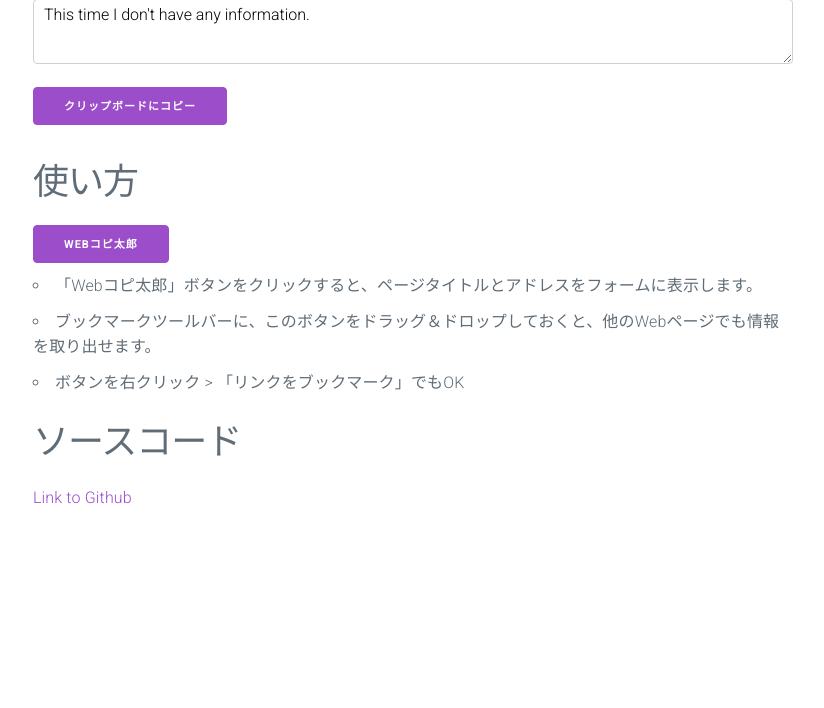
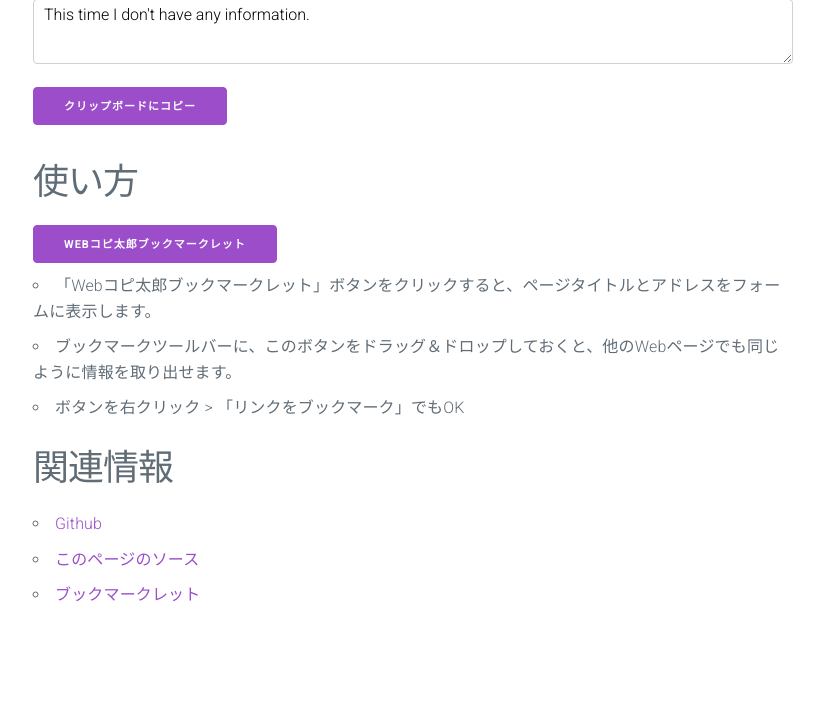
Before and after one commit to ycatch/copy-taro, a PHP site: page / in a window 1280 px wide. Shown: the part 317-1025 px from the top of the page, without its empty margins (227-1051 px from the left). Before the commit the page ends 821 px from the top, so only its background shows below. Run offline with PHP 8.4, Linux system fonts and the light colour scheme; some libraries are stand-ins or nearby versions.

Commit message:
説明文とコードを少し修正

```diff
--- a/index.php
+++ b/index.php
@@ -28,7 +28,9 @@
 
             <h2>見ていたページ</h2>
             <?php
-                if(!empty($_POST)) {
+                if(empty($_POST)) {
+                    $output = "This time I don't have any information.";
+                } else {
                     $output = "";
                     foreach($_POST as $key => $value) {
                         if ($key == "title") {
@@ -36,8 +38,6 @@
                         }
                         $output = $output.htmlspecialchars($value, ENT_QUOTES)."\n";
                     }
-                } else {
-                    $output = "This time I don't have any information.";
                 }
             ?>
             <form>
@@ -49,20 +49,23 @@
 
             <h2>使い方</h2>
 
-            <a class="button" href="javascript:void((function(undefined){var f=document.createElement('form');document.body.appendChild(f);var title=document.title;var input=document.createElement('input');input.setAttribute('type','hidden');input.setAttribute('name','title');input.setAttribute('value',title);f.appendChild(input);var uri=location.href;var input=document.createElement('input');input.setAttribute('type','hidden');input.setAttribute('name','uri');input.setAttribute('value',uri);f.appendChild(input);f.method='POST';f.target='_blank';f.action='https://www.catch.jp/program/copy-taro/index.php';f.submit()})());">Webコピ太郎</a>
+            <a class="button" href="javascript:void((function(undefined){var f=document.createElement('form');document.body.appendChild(f);var title=document.title;var input=document.createElement('input');input.setAttribute('type','hidden');input.setAttribute('name','title');input.setAttribute('value',title);f.appendChild(input);var uri=location.href;var input=document.createElement('input');input.setAttribute('type','hidden');input.setAttribute('name','uri');input.setAttribute('value',uri);f.appendChild(input);f.method='POST';f.target='_blank';f.action='https://www.catch.jp/program/copy-taro/index.php';f.submit()})());">Webコピ太郎ブックマークレット</a>
 
             <ul>
-            <li>「Webコピ太郎」ボタンをクリックすると、ページタイトルとアドレスをフォームに表示します。</li>
-            <li>ブックマークツールバーに、このボタンをドラッグ＆ドロップしておくと、他のWebページでも情報を取り出せます。</li>
+            <li>「Webコピ太郎ブックマークレット」ボタンをクリックすると、ページタイトルとアドレスをフォームに表示します。</li>
+            <li>ブックマークツールバーに、このボタンをドラッグ＆ドロップしておくと、他のWebページでも同じように情報を取り出せます。</li>
             <li>ボタンを右クリック > 「リンクをブックマーク」でもOK</li>
             </ul>
 
-            <h2>ソースコード</h2>
-            <p>
-                <a href="https://github.com/ycatch/copy-taro">
-                    Link to Github
-                </a>
-            <p>
+            <h2>関連情報</h2>
+            <div>
+                <ul>
+                    <li><a href="https://github.com/ycatch/copy-taro">Github</a></li>
+                    <li><a href="https://github.com/ycatch/copy-taro/blob/master/index.php">このページのソース</a></li>
+                    <li><a href="https://github.com/ycatch/copy-taro/blob/master/bookmarklet.js">ブックマークレット</a></li>
+                </ul>
+
+            </div>
         </section>
     </main>
     <script src="https://cdnjs.cloudflare.com/ajax/libs/clipboard.js/2.0.4/clipboard.min.js"></script>
```
